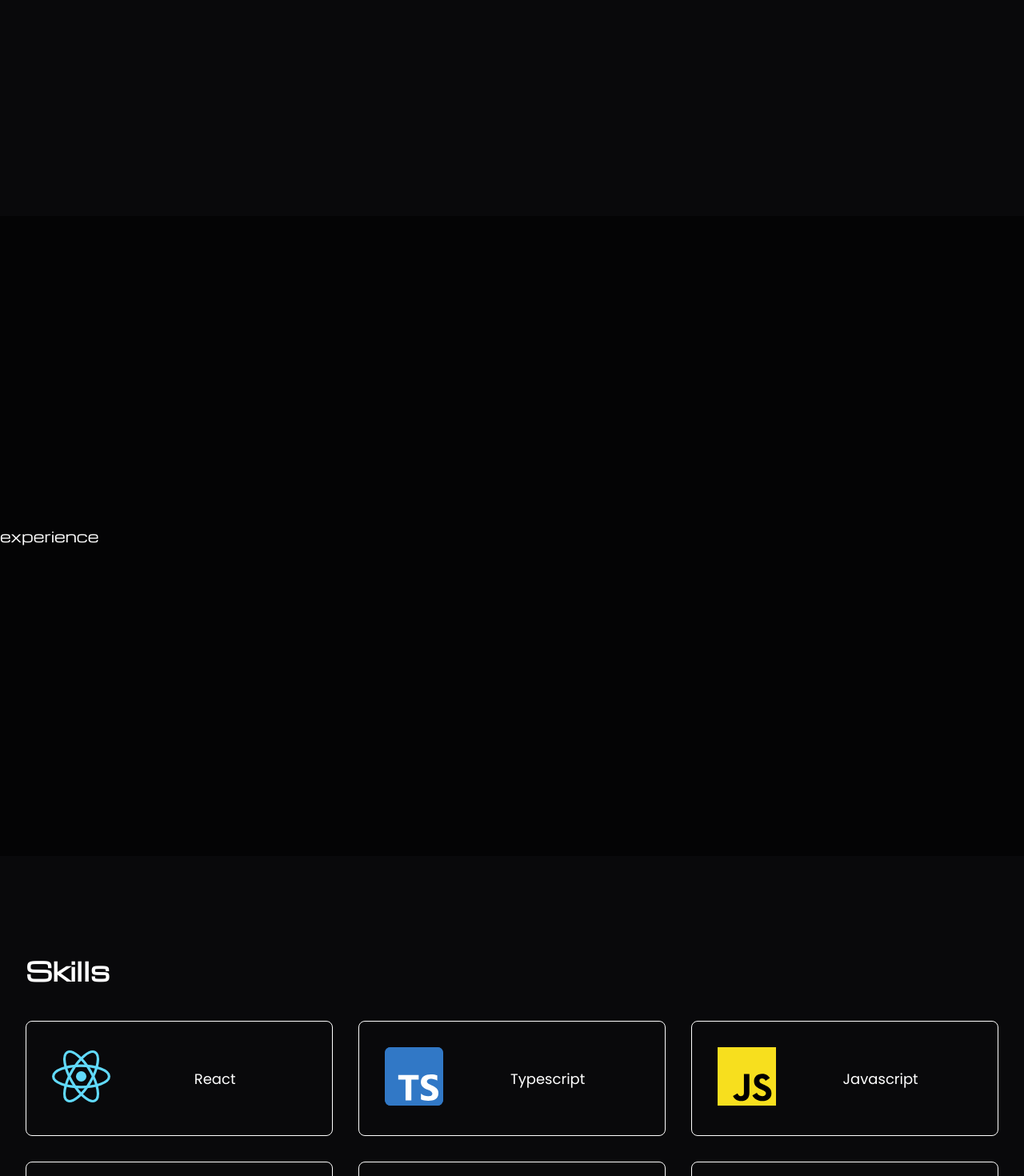
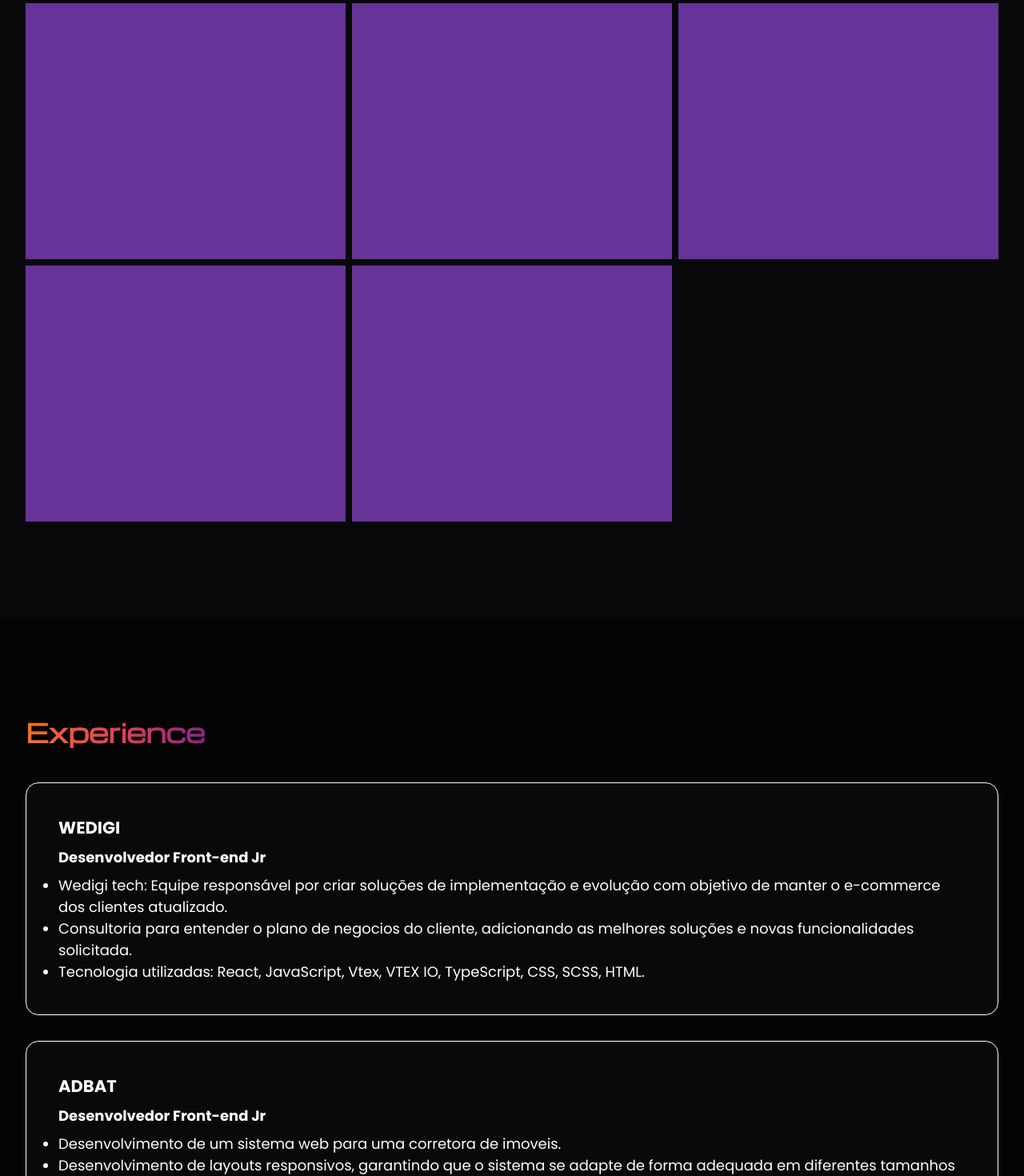
Before and after one commit to paulobr4z/paulobraz, a Next.js app: page / in a window 1280 px wide. Shown: the part 1330-2800 px from the top of the page at 80% size. Built offline with nearby package versions, Linux system fonts and the light colour scheme.

Commit message:
add projects section

```diff
--- a/src/contents/home/index.tsx
+++ b/src/contents/home/index.tsx
@@ -2,7 +2,7 @@ import { GoToTop } from "@/components/GoToTop";
 import { Header } from "@/components/Header";
 import { Skills } from "@/constants";
 import { ArrowUpRight } from "phosphor-react";
-import { ContactSection, HomeContainer, MainContent, ProjectsSection, Section, SkillsContent, SkillsSection, Wrapper } from "./styles";
+import { ContactSection, ExperienceSection, HomeContainer, MainContent, ProjectsSection, Section, SkillsContent, SkillsSection, Wrapper } from "./styles";
 
 export function HomeContent() {
   return (
@@ -14,24 +14,69 @@ export function HomeContent() {
             <video src="/videos/bg-video.mp4" playsInline autoPlay muted loop />
           </div>
           <div className="title">
-            <p>What’s up?</p>
+            <p>What&lsquo;s up?</p>
             <p>I am Paulo Braz</p>
             <p>Full-Stack Developer</p>
           </div>
         </MainContent>
       </Section>
       <ProjectsSection id="projects">
+        <div className="projects-title">
+          <h2>Projects</h2>
+        </div>
         <div className="wrapper">
-          <div className="unilink">
-            <p>projects</p>
+          <div className="project"></div>
+          <div className="project"></div>
+          <div className="project"></div>
+          <div className="project"></div>
+          <div className="project"></div>
+          <div className="project"></div>
+          <div className="project"></div>
+          <div className="project"></div>
+        </div>
+      </ProjectsSection>
+      <ExperienceSection id="experience">
+        <div className="wrapper">
+          <h2>Experience</h2>
+          <div className="experiences">
+            <span>
+              <h3>WEDIGI</h3>
+              <h4>Desenvolvedor Front-end Jr</h4>
+              <ul>
+                <li>
+                  Wedigi tech: Equipe responsável por criar soluções de implementação e evolução
+                  com objetivo de manter o e-commerce dos clientes atualizado.
+                </li>
+                <li>
+                  Consultoria para entender o plano de negocios do cliente,
+                  adicionando as melhores soluções e novas funcionalidades solicitada.
+                </li>
+                <li>
+                  Tecnologia utilizadas: React, JavaScript, Vtex, VTEX IO, TypeScript, CSS, SCSS, HTML.
+                </li>
+              </ul>
+            </span>
+            <span>
+              <h3>ADBAT</h3>
+              <h4>Desenvolvedor Front-end Jr</h4>
+              <ul>
+                <li>Desenvolvimento de um sistema web para uma corretora de imoveis.</li>
+                <li>
+                  Desenvolvimento de layouts responsivos, garantindo que o sistema se adapte de
+                  forma adequada em diferentes tamanhos de tela e dispositivos, proporcionando uma melhor
+                  experiência para o usuário final.
+                </li>
+                <li>
+                  Criação e Validação de formulários, validar os dados inseridos pelo usuário para evitar
+                  erros e inconsistências no sistema.
+                </li>
+                <li>Consumo de API, seja para integração de sistemas ou para buscar informações em tempo real.</li>
+                <li> ReactJS, NextJs, TypeScript, Styled Components.</li>
+              </ul>
+            </span>
           </div>
         </div>
-      </ProjectsSection>
-      <Section id="experience">
-        <Wrapper>
-          <p>experience</p>
-        </Wrapper>
-      </Section>
+      </ExperienceSection>
       <SkillsSection id="skills">
         <div className="wrapper">
           <h2>Skills</h2>
@@ -49,7 +94,7 @@ export function HomeContent() {
       </SkillsSection>
       <ContactSection id="contact">
         <div className="wrapper">
-          <h2>Let's start a project together?</h2>
+          <h2>Let&lsquo;s start a project together?</h2>
           <a href="https://www.linkedin.com/in/paulobr4z/" target="_blank" rel="noreferrer">
             <span>
               <p>LINKEDIN</p>
--- a/src/contents/home/styles.ts
+++ b/src/contents/home/styles.ts
@@ -12,7 +12,7 @@ export const HomeContainer = styled.div`
   justify-content: center;
   flex-direction: column;
   width: 100%;
-`
+`;
 
 export const Section = styled.section<ISection>`
   display: flex;
@@ -79,6 +79,21 @@ export const MainContent = styled.div`
       width: 100%;
       text-align: center;
       line-height: 8vw;
+
+      background: #FF416C;
+      background: -webkit-linear-gradient(to right, #FF4B2B, #FF416C);
+      background: linear-gradient(to right, #FF4B2B, #FF416C);
+
+      background: #8A2387;
+      background: -webkit-linear-gradient(to right, #F27121, #E94057, #8A2387);
+      background: linear-gradient(to right, #F27121, #E94057, #8A2387);
+
+      background: #59C173;
+      background: -webkit-linear-gradient(to right, #5D26C1, #a17fe0, #59C173);
+      background: linear-gradient(to right, #5D26C1, #a17fe0, #59C173);
+      background-clip: text;
+      -webkit-background-clip: text;
+      color: transparent;
     }
   }
 `;
@@ -87,17 +102,125 @@ export const ProjectsSection = styled.section`
   display: flex;
   flex-direction: column;
   align-items: center;
+  width: 100%;
+  background-color: #09090B;
+  padding: 120px 32px;
+
+  @media (max-width: 800px) {
+    padding: 120px 16px;
+  }
+
+  .projects-title {
+    width: 100%;
+    max-width: 1440px;
+    margin-bottom: 40px;
+
+    h2 {
+      display: inline;
+      font-size: 32px;
+      background: #8A2387;
+      background: -webkit-linear-gradient(to right, #F27121, #E94057, #8A2387);
+      background: linear-gradient(to right, #F27121, #E94057, #8A2387);
+      background-clip: text;
+      -webkit-background-clip: text;
+      color: transparent;
+    }
+  }
+
+  .wrapper {
+    display: grid;
+    grid-template-columns: repeat(4, 1fr);
+    align-items: center;
+    justify-content: center;
+    width: 100%;
+    max-width: 1440px;
+    gap: 8px;
+
+    @media (max-width: 1480px) {
+      grid-template-columns: repeat(3, 1fr);
+    }
+
+    @media (max-width: 1160px) {
+      grid-template-columns: repeat(2, 1fr);
+    }
+
+    @media (max-width: 800px) {
+      grid-template-columns: repeat(1, 1fr);
+    }
+
+    .project {
+      height: 320px;
+      background-color: rebeccapurple;
+    }
+  }
+`;
+
+export const ExperienceSection = styled.section`
+  display: flex;
+  flex-direction: column;
+  align-items: center;
   justify-content: center;
   width: 100%;
-  background-color: #09090B;
   min-height: 100vh;
+  padding: 120px 32px;
+
+  @media (max-width: 800px) {
+    padding: 120px 16px;
+  }
 
   .wrapper {
     width: 100%;
     max-width: 1440px;
+
+    h2 {
+      display: inline;
+      font-size: 32px;
+
+      background: #8A2387;
+      background: -webkit-linear-gradient(to right, #F27121, #E94057, #8A2387);
+      background: linear-gradient(to right, #F27121, #E94057, #8A2387);
+      background-clip: text;
+      -webkit-background-clip: text;
+      color: transparent;
+    }
+
+    .experiences {
+      display: grid;
+      grid-template-columns: repeat(1, 1fr);
+      align-items: center;
+      gap: 32px;
+
+      span {
+        padding: 40px;
+        background-color: #09090B;
+        border-radius: 16px;
+        border: 1px solid #ffffff;
+        width: 100%;
+        gap: 16px;
+
+        @media (max-width: 800px) {
+          padding: 32px;
+        }
+
+        h3, h4, li, p {
+          font-family: "Poppins", sans-serif;
+        }
+
+        h3 {
+          margin-bottom: 8px;
+        }
+
+        h4 {
+          margin-bottom: 8px;
+        }
+      }
+
+      span:nth-child(1) {
+        margin-top: 40px;
+      }
+    }
   }
 `;
-
 
 export const SkillsSection = styled.section`
   display: flex;
@@ -108,13 +231,24 @@ export const SkillsSection = styled.section`
   padding: 120px 32px;
   width: 100%;
 
+  @media (max-width: 800px) {
+    padding: 120px 16px;
+  }
+
   .wrapper {
     width: 100%;
     max-width: 1440px;
 
     h2 {
       font-size: 32px;
-      margin-bottom: 40px;
+      display: inline;
+
+      background: #8A2387;
+      background: -webkit-linear-gradient(to right, #F27121, #E94057, #8A2387);
+      background: linear-gradient(to right, #F27121, #E94057, #8A2387);
+      background-clip: text;
+      -webkit-background-clip: text;
+      color: transparent;
     }
   }
 `;
@@ -123,6 +257,7 @@ export const SkillsContent = styled.div`
   display: grid;
   grid-template-columns: repeat(4, 1fr);
   gap: 32px;
+  margin-top: 40px;
 
   @media (max-width: 1400px) {
     grid-template-columns: repeat(3, 1fr);
@@ -130,6 +265,10 @@ export const SkillsContent = styled.div`
 
   @media (max-width: 960px) {
     grid-template-columns: repeat(2, 1fr);
+  }
+
+  @media (max-width: 800px) {
+    gap: 16px;
   }
 
   @media (max-width: 640px) {
@@ -144,6 +283,7 @@ export const SkillsContent = styled.div`
     border: 1px solid #ffffff;
     padding: 32px;
     gap: 16px;
+    background-color: #040405;
 
     p {
       font-family: 'Poppins', sans-serif;
@@ -183,6 +323,13 @@ export const ContactSection = styled.section`
       font-size: 6vw;
       text-align: center;
       margin-bottom: 140px;
+
+      background: #59C173;
+      background: -webkit-linear-gradient(to right, #5D26C1, #a17fe0, #59C173);
+      background: linear-gradient(to right, #5D26C1, #a17fe0, #59C173);
+      background-clip: text;
+      -webkit-background-clip: text;
+      color: transparent;
     }
 
     span {
```
